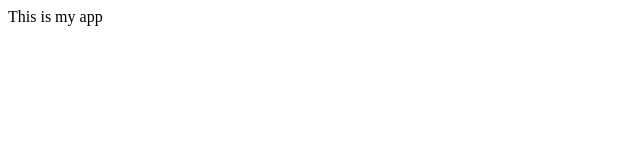
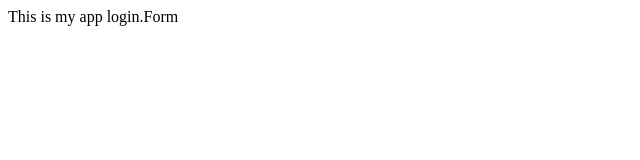
Before and after one commit to eek6666/myappsample, a plain HTML site: page index.html in a window 1280 px wide. Shown: the full height of the page, 0-640 px from the left. Drawn offline with Linux system fonts and the light colour scheme.

Commit message:
login form

```diff
--- a/index.html
+++ b/index.html
@@ -5,5 +5,6 @@
 </head>
 <body>
     This is my app
+    login.Form
 </body>
 </html>
```
Also changed, not shown: login.html (added, +1 -0 lines), dir2/app2.js (added), log.txt (added).
